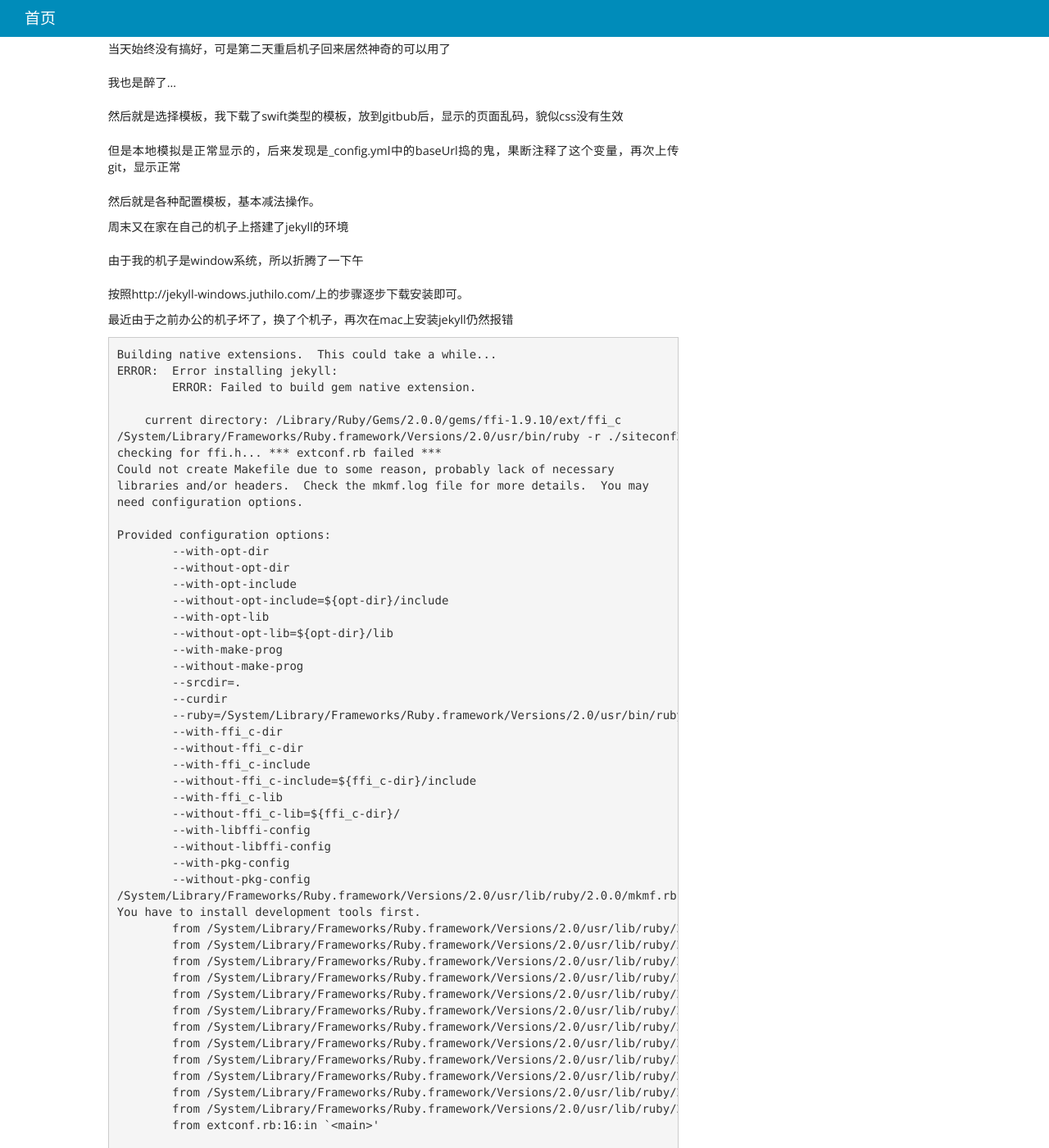
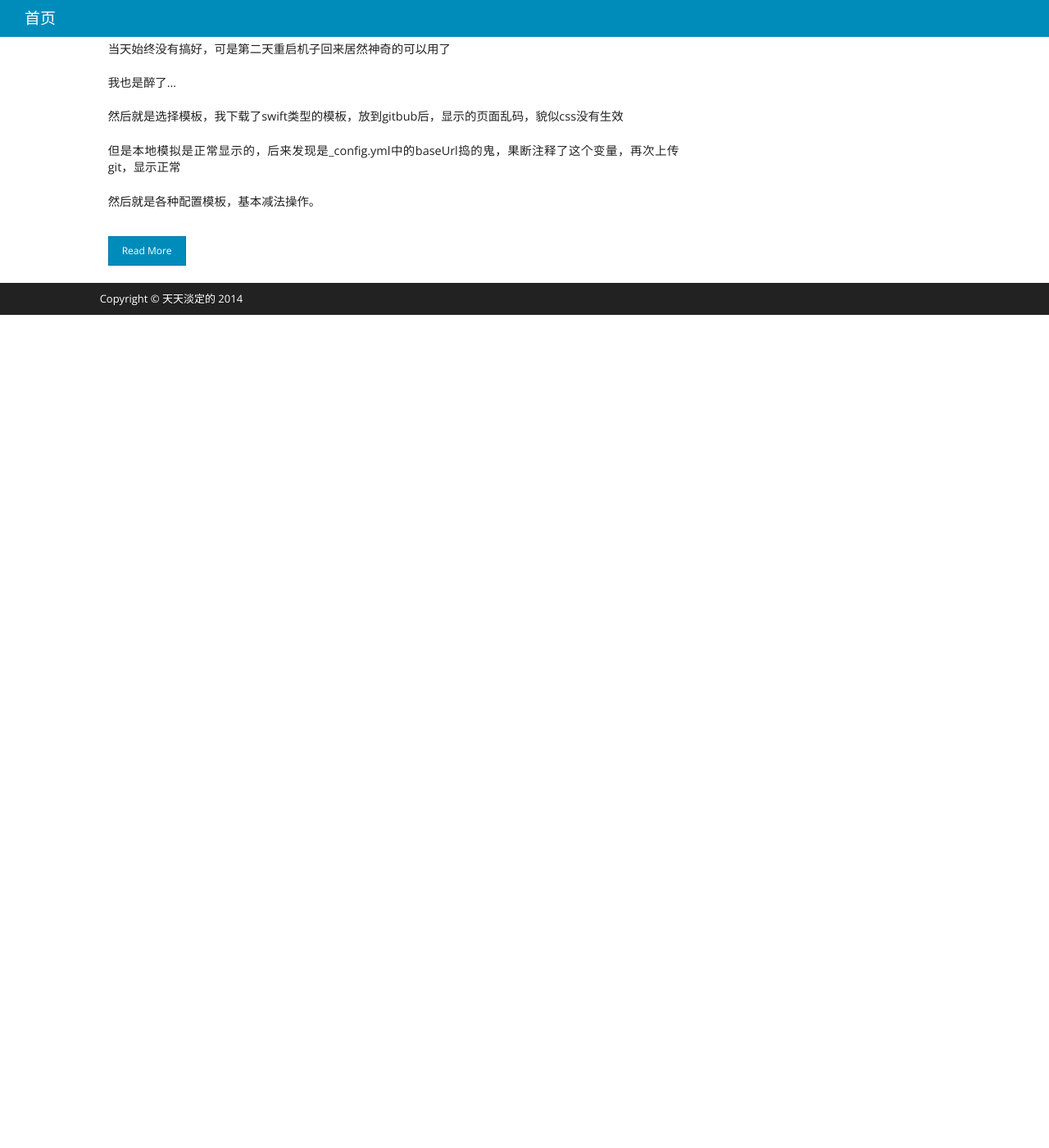
Before and after one commit to askday/askday.github.io, a Jekyll site: the page built from index.html, in a window 1280 px wide and 1400 px high, scrolled down 1631 px. Shown: the whole window at 82% size. Built offline with Jekyll 4.4.1, drawn with Linux system fonts in a browser that asks for light colours; nearby versions of some CDN libraries; after the commit the page ends 2015 px from its top, so only the background shows below that; some of the changed text lies outside the part shown.

Commit message:
update more

```diff
--- a/_posts/2014-09-09-Jekyll小记.markdown
+++ b/_posts/2014-09-09-Jekyll小记.markdown
@@ -23,6 +23,8 @@ Jekyll是一款可以定制博客的工具，安装过程中遇到了各种问
 <br/>
 然后就是各种配置模板，基本减法操作。
 <br/>
+
+<!-- more -->
 
 周末又在家在自己的机子上搭建了jekyll的环境<br/>
 <br/>
--- a/_posts/2016-01-28-react-native install.markdown
+++ b/_posts/2016-01-28-react-native-install.markdown
@@ -1,6 +1,6 @@
 ---
 layout: page
-title:  "react-native 开发环境搭建"
+title:  "react-native开发环境搭建"
 date:   2016-01-28 16:20:00 +05:30
 categories: react-native
 author: wangxiang
--- a/index.html
+++ b/index.html
@@ -6,17 +6,16 @@ index: true
         <div class="row">
             <div class="col-md-1"></div>
             <div class="col-md-7">
-              <!-- Blog Post Links -->
               <div class="blog-post-small">
                 {% for post in site.posts %}
                   <h3><a href="{{ post.url | prepend: site.baseurl }}">{{ post.title }}</a></h3>
-                  <p><i class="fa fa-calendar"></i> &nbsp;{{ post.date | date: "%b %-d, %Y" }} | {% if site.disqus_short_name and page.comments != false and site.disqus_show_comment_count == true %}
-         <!-- <a href="{% if page.index %}{{ root_url }}{{ post.url }}{% endif %}#disqus_thread">Comments</a> -->
-        {% endif %}</p>
+                  <p>
+                    <i class="fa fa-calendar"></i> &nbsp;{{ post.date | date: "%b %-d, %Y" }}
+                  </p>
                   {% if post.content contains '<!-- more -->' %}
                     <p>{{ post.content | split:'<!-- more -->' | first }}
-                      <br><br>
-                      <!-- <a href="{{ post.url }}"class="btn btn-primary btn-sm">Read More</a> -->
+                      <br>
+                      <a href="{{ post.url }}"class="btn btn-primary btn-sm">Read More</a>
                     </p>
                   {% else %}
                     {{ post.content }}
@@ -24,5 +23,4 @@ index: true
                 {% endfor %}
               </div>
             </div>
-            <!-- <div class="col-md-1"></div> -->
          </div>
--- a/sitemap.xml
+++ b/sitemap.xml
@@ -1,5 +1,5 @@
 ---
-layout: nil
+layout: default
 ---
 <?xml version="1.0" encoding="UTF-8"?>
 <urlset xmlns:xsi="http://www.w3.org/2001/XMLSchema-instance"
```
Also changed, not shown: _config.yml (+0 -13 lines), 1 other file.
